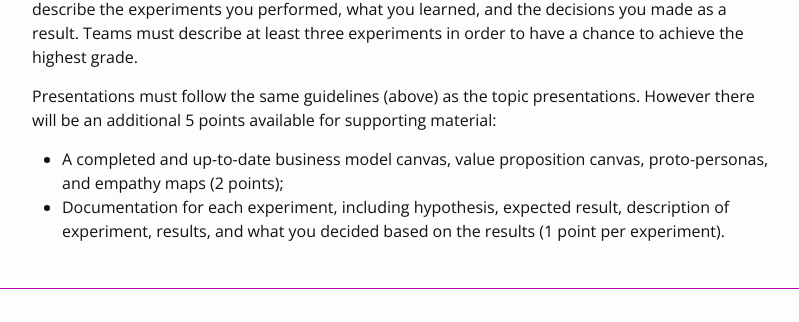
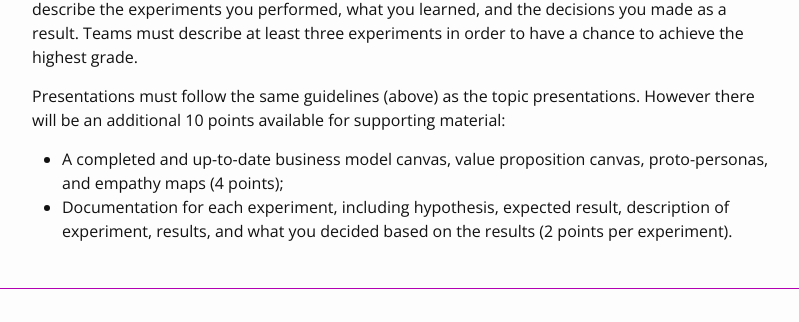
Before and after one commit to jezhumble/lapm, a Jekyll site: the page built from assignments.md, in a window 1280 px wide and 900 px high, scrolled down 1200 px. Shown: the part 416-738 px from the top of the window, without its empty margins (238-1037 px from the left). Built offline with Jekyll 4.4.1, drawn with Linux system fonts in a browser that asks for light colours; some of the changed text lies outside the part shown.

Commit message:
Adjusted final grade composition

```diff
--- a/assignments.md
+++ b/assignments.md
@@ -58,7 +58,7 @@ In week 3, we discuss how to take an experimental approach to product developmen
 
 In your final presentation, you'll present the your business model and product canvases, and describe the experiments you performed, what you learned, and the decisions you made as a result. Teams must describe at least three experiments in order to have a chance to achieve the highest grade.
 
-Presentations must follow the same guidelines (above) as the topic presentations. However there will be an additional 5 points available for supporting material:
+Presentations must follow the same guidelines (above) as the topic presentations. However there will be an additional 10 points available for supporting material:
 
-* A completed and up-to-date business model canvas, value proposition canvas, proto-personas, and empathy maps (2 points);
-* Documentation for each experiment, including hypothesis, expected result, description of experiment, results, and what you decided based on the results (1 point per experiment).
+* A completed and up-to-date business model canvas, value proposition canvas, proto-personas, and empathy maps (4 points);
+* Documentation for each experiment, including hypothesis, expected result, description of experiment, results, and what you decided based on the results (2 points per experiment).
```
Also changed, not shown: other parts of assignments.md (+2 -2 lines).
